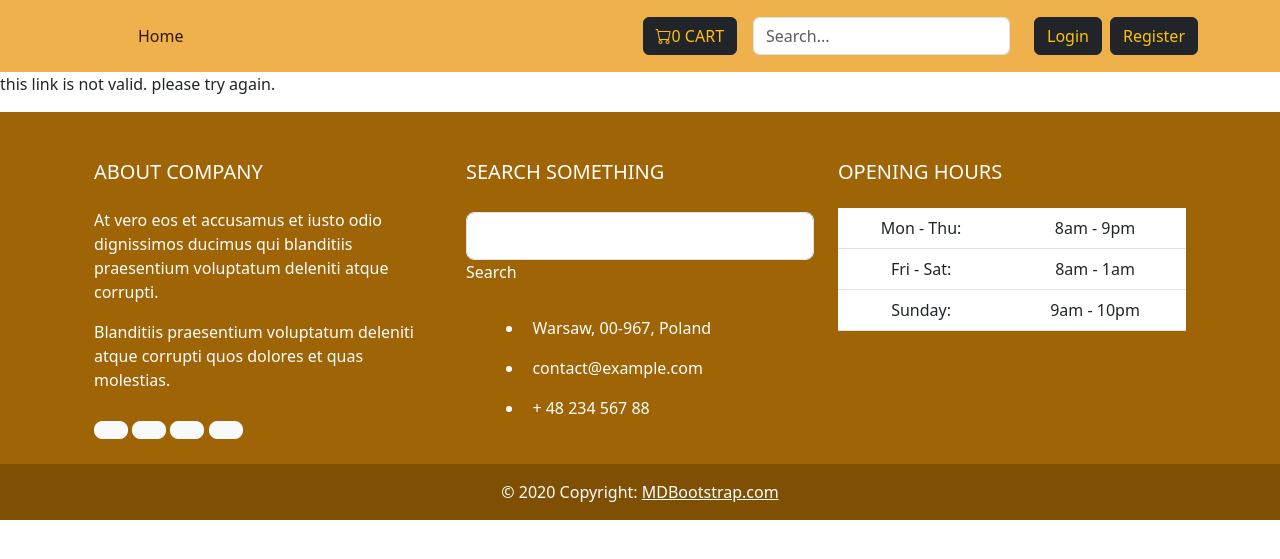
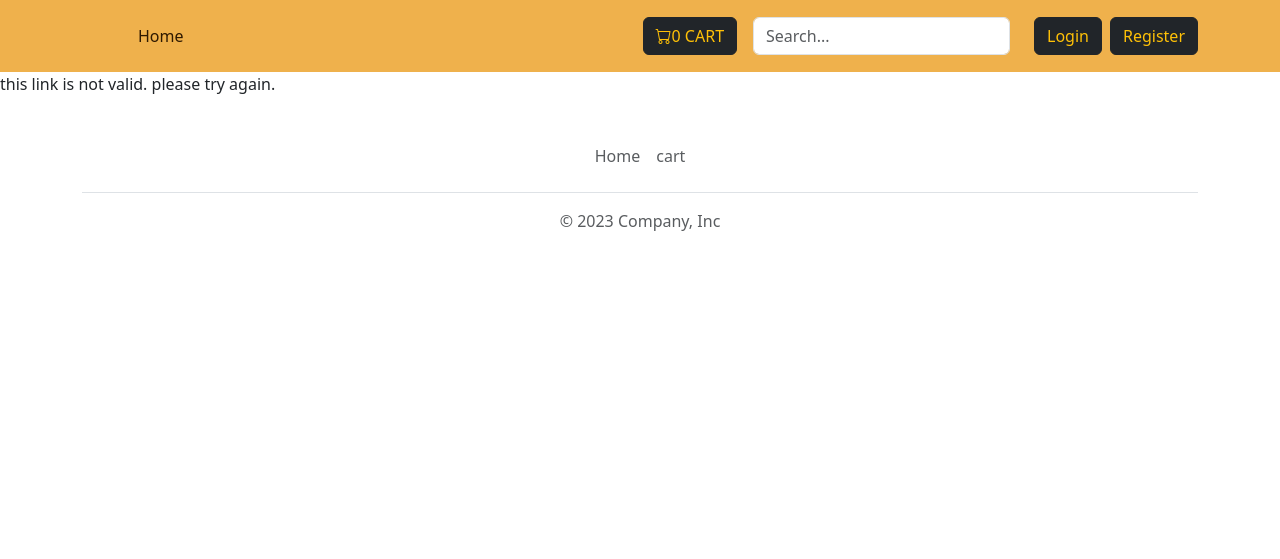
Before and after one commit to Mohammad-R-N/coffee-shop, a Django app: page /accounts/confirm/1/1/ in a window 1280 px wide. Shown: the top 559 px of the page. Run offline with Django 4.2, Linux system fonts and the light colour scheme; some libraries are stand-ins or nearby versions.

Commit message:
chore: footbar page V1 created

```diff
--- a/project/templates/inc/footer.html
+++ b/project/templates/inc/footer.html
@@ -1,105 +1,12 @@
-<!-- Remove the container if you want to extend the Footer to full width. -->
-<div class="" style="background-color: rgba(158, 100, 5,0.7);">
-    <div class="">
+<div class="container">
+    <footer class="py-3 my-4">
+        <ul class="nav justify-content-center border-bottom pb-3 mb-3">
+            <li class="nav-item"><a href="{% url 'core:home-page' %}" class="nav-link px-2 text-body-secondary">Home</a>
+            </li>
+            <li class="nav-item"><a href="{% url 'carts:cart' %}" class="nav-link px-2 text-body-secondary">cart</a>
+            </li>
 
-        <footer class="text-white text-center text-lg-start my-bg">
-            <!-- Grid container -->
-            <div class="container p-4">
-                <!--Grid row-->
-                <div class="row mt-4">
-                    <!--Grid column-->
-                    <div class="col-lg-4 col-md-12 mb-4 mb-md-0">
-                        <h5 class="text-uppercase mb-4">About company</h5>
-
-                        <p>
-                            At vero eos et accusamus et iusto odio dignissimos ducimus qui blanditiis praesentium
-                            voluptatum deleniti atque corrupti.
-                        </p>
-
-                        <p>
-                            Blanditiis praesentium voluptatum deleniti atque corrupti quos dolores et quas
-                            molestias.
-                        </p>
-
-                        <div class="mt-4">
-                            <!-- Facebook -->
-                            <a type="button" class="btn btn-floating btn-light btn-lg"><i
-                                    class="fab fa-facebook-f"></i></a>
-                            <!-- Dribbble -->
-                            <a type="button" class="btn btn-floating btn-light btn-lg"><i
-                                    class="fab fa-dribbble"></i></a>
-                            <!-- Twitter -->
-                            <a type="button" class="btn btn-floating btn-light btn-lg"><i
-                                    class="fab fa-twitter"></i></a>
-                            <!-- Google + -->
-                            <a type="button" class="btn btn-floating btn-light btn-lg"><i
-                                    class="fab fa-google-plus-g"></i></a>
-                            <!-- Linkedin -->
-                        </div>
-                    </div>
-                    <!--Grid column-->
-
-                    <!--Grid column-->
-                    <div class="col-lg-4 col-md-6 mb-4 mb-md-0">
-                        <h5 class="text-uppercase mb-4 pb-1">Search something</h5>
-
-                        <div class="form-outline form-white mb-4">
-                            <input type="text" id="formControlLg" class="form-control form-control-lg" />
-                            <label class="form-label" for="formControlLg">Search</label>
-                        </div>
-
-                        <ul class="fa-ul" style="margin-left: 1.65em;">
-                            <li class="mb-3">
-                                <span class="fa-li"><i class="fas fa-home"></i></span><span class="ms-2">Warsaw, 00-967,
-                                    Poland</span>
-                            </li>
-                            <li class="mb-3">
-                                <span class="fa-li"><i class="fas fa-envelope"></i></span><span
-                                    class="ms-2">contact@example.com</span>
-                            </li>
-                            <li class="mb-3">
-                                <span class="fa-li"><i class="fas fa-phone"></i></span><span class="ms-2">+ 48 234 567
-                                    88</span>
-                            </li>
-                        </ul>
-                    </div>
-                    <!--Grid column-->
-
-                    <!--Grid column-->
-                    <div class="col-lg-4 col-md-6 mb-4 mb-md-0">
-                        <h5 class="text-uppercase mb-4">Opening hours</h5>
-
-                        <table class="table text-center text-white">
-                            <tbody class="fw-normal">
-                                <tr>
-                                    <td>Mon - Thu:</td>
-                                    <td>8am - 9pm</td>
-                                </tr>
-                                <tr>
-                                    <td>Fri - Sat:</td>
-                                    <td>8am - 1am</td>
-                                </tr>
-                                <tr>
-                                    <td>Sunday:</td>
-                                    <td>9am - 10pm</td>
-                                </tr>
-                            </tbody>
-                        </table>
-                    </div>
-                    <!--Grid column-->
-                </div>
-                <!--Grid row-->
-            </div>
-            <!-- Grid container -->
-
-            <!-- Copyright -->
-            <div class="text-center p-3" style="background-color: rgba(0, 0, 0, 0.2);">
-                © 2020 Copyright:
-                <a class="text-white" href="https://mdbootstrap.com/">MDBootstrap.com</a>
-            </div>
-            <!-- Copyright -->
-        </footer>
-
-    </div>
-    <!-- End of .container -->
+        </ul>
+        <p class="text-center text-body-secondary">© 2023 Company, Inc</p>
+    </footer>
 </div>
```
